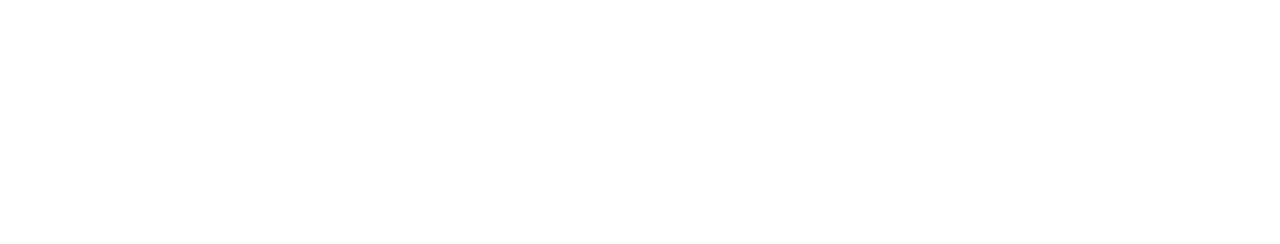
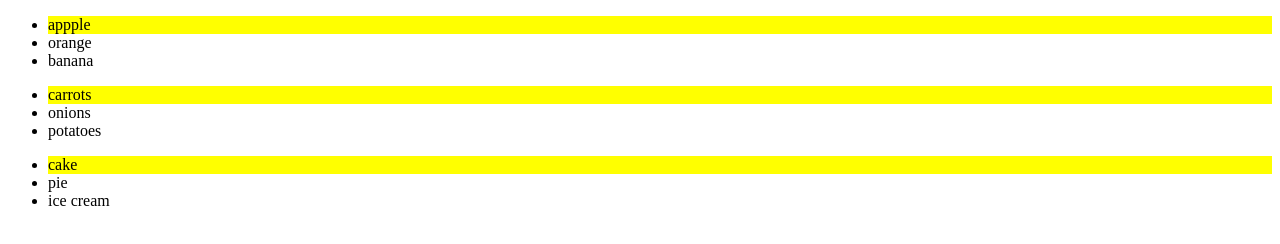
Before and after one commit to yoojanghun/javascript-practice, a plain HTML site: page concepts/index.html in a window 1280 px wide. Drawn offline with Linux system fonts and the light colour scheme.

Commit message:
first & lastElementChild

```diff
--- /dev/null
+++ b/concepts/DOMnavigation.js
@@ -0,0 +1,22 @@
+// DOM Navigation = The process of navigating through the structure
+//                  of an HTML document using JavaScript.
+
+// .firstElementChild: 가장 처음 자식만 선택
+// .lastElementChild: 가장 마지막 자식만 선택
+
+// .nextElementSibling
+// .previousElementSibling
+
+// .parentElement
+// .children
+
+// --------- .firstElementChild --------------
+
+const element = document.getElementById("fruits");
+const firstChild = element.firstElementChild;
+firstChild.style.backgroundColor = "yellow";
+
+const ulElements = document.querySelectorAll("ul");
+ulElements.forEach((ulElement) => {
+    ulElement.firstElementChild.style.backgroundColor = "yellow";
+})
--- a/concepts/index.html
+++ b/concepts/index.html
@@ -6,6 +6,24 @@
     <title>Document</title>
 </head>
 <body>
-    <script src="syncAsyncoronous.js"></script>
+
+    <ul id="fruits">
+        <li>appple</li>
+        <li>orange</li>
+        <li>banana</li>
+    </ul>
+
+    <ul id="vegetables">
+        <li>carrots</li>
+        <li>onions</li>
+        <li>potatoes</li>
+    </ul>
+
+    <ul id="desserts">
+        <li>cake</li>
+        <li>pie</li>
+        <li>ice cream</li>
+    </ul>
+    <script src="DOMnavigation.js"></script>
 </body>
 </html>
```
